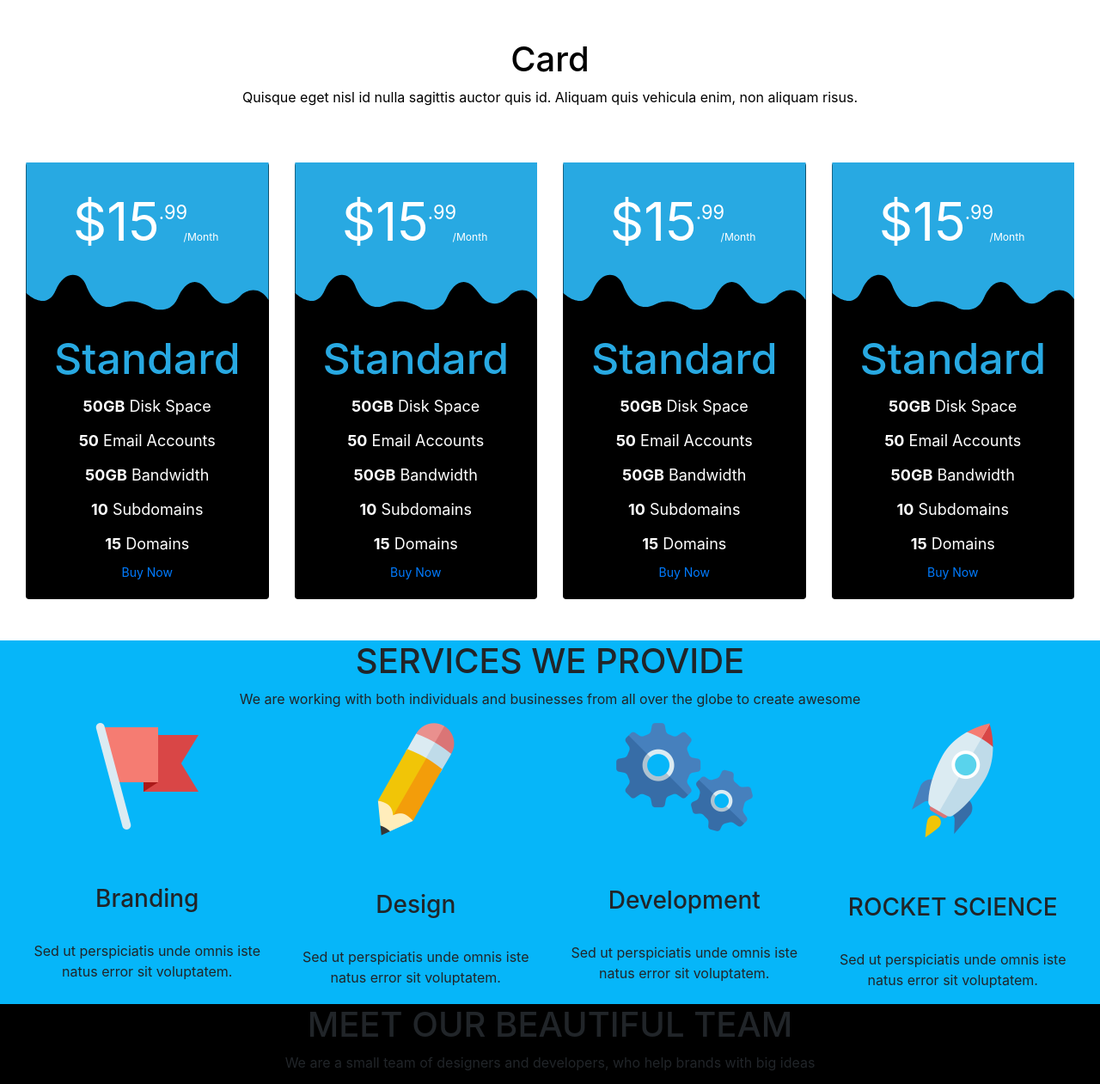
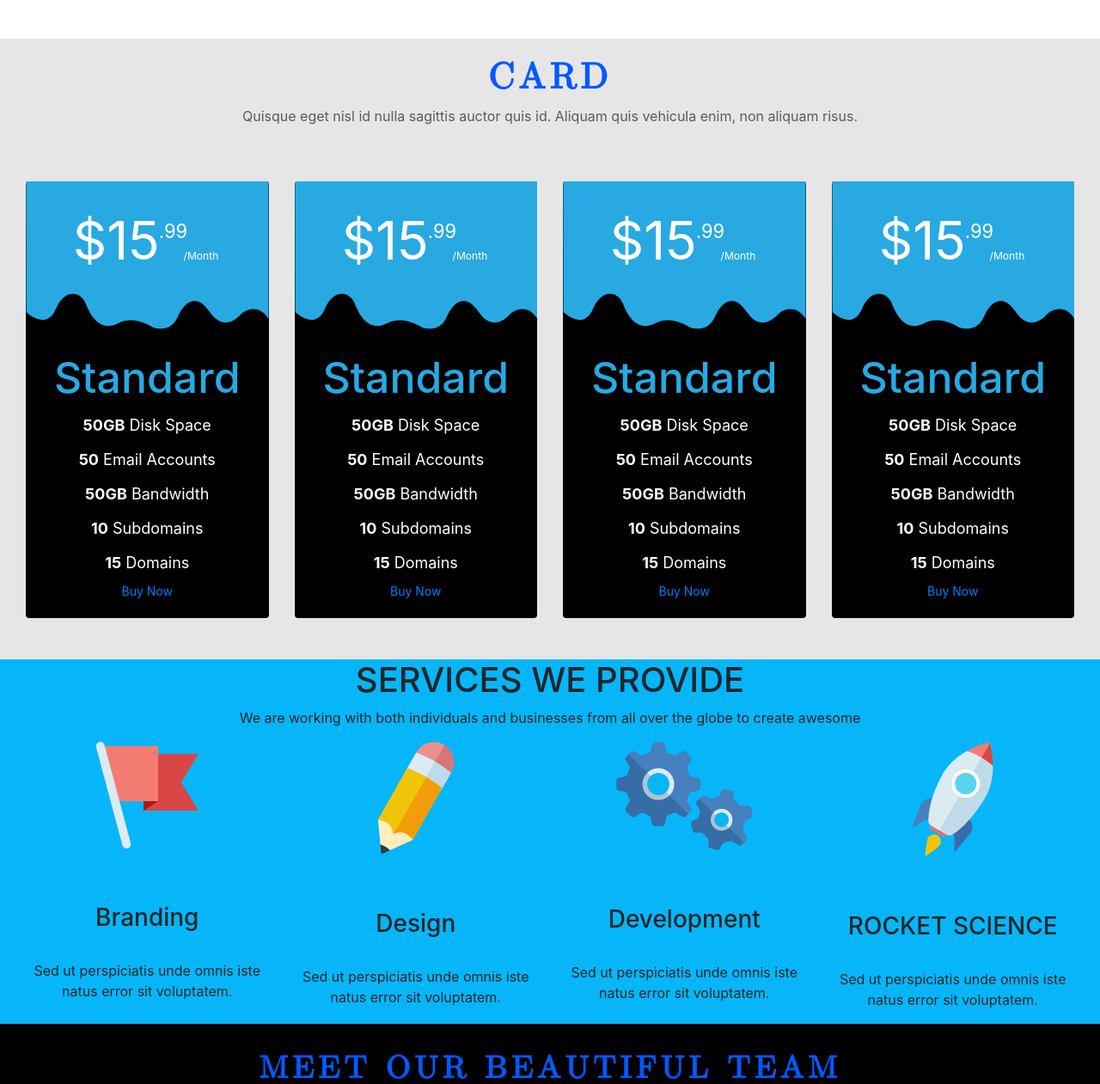
Before and after one commit to atiqurrahman-it/PortfolioDesign, a plain HTML site: page index.html in a window 1280 px wide. Shown: the part 968-2229 px from the top of the page at 86% size. Drawn offline with nearby package versions, Linux system fonts and the light colour scheme.

Commit message:
abou page

```diff
--- a/index.html
+++ b/index.html
@@ -66,7 +66,7 @@
 <!-- ********************************************************************-->
 <!-- ................... About Me section  End  ............................-->
 <!-- ********************************************************************-->
-<section id="about_me">
+<section id="about_me" class="my_about">
   <div class="">
     <div class="row">
         <div class="col-md-4">
@@ -120,12 +120,12 @@
 <!-- ................... About Me section  End  ............................-->
 <!-- ********************************************************************-->
 <!-- ................. card section  start  ......................-->
-<section id="card">
+<section id="my-card">
     <div class="container-fluid">
         <div class="row">
-            <div class="col-12 text-center">
-                    <h1 style="color:black;"> Card </h1>
-                    <p style="color: black"> Quisque eget nisl id nulla sagittis auctor quis id. Aliquam quis vehicula enim, non aliquam risus.  </p>
+            <div class="col-12 text-center card_header_part">
+                    <h1 > Card </h1>
+                    <p> Quisque eget nisl id nulla sagittis auctor quis id. Aliquam quis vehicula enim, non aliquam risus.  </p>
                 </div>
         </div> <!-- first or heder row end-->
         <div class="row">
@@ -309,7 +309,7 @@
         <div class="neet-out-team text-center">
             <div class="row">
                 <!-- first row. start  .-->
-                <div class="col-12">
+                <div class="col-12 our_tem_header">
                     <h1 > MEET OUR BEAUTIFUL TEAM </h1>
                     <p>We are a small team of designers and developers, who help brands with big ideas</p>
                 </div>
@@ -399,7 +399,7 @@
 <!-- *********************************************************************-->
 <section class="client-div" id="client">
         <div class="row">
-            <div class="col-12 text-center">
+            <div class="col-12 text-center clitent-header">
                 <h1> our clients </h1>
                 <p>my  online clients in  fiverr market place   </p>
             </div>
--- a/resources/css/style.css
+++ b/resources/css/style.css
@@ -118,13 +118,18 @@ background-position:  center center;
 }
 
 .a-f-n{
-   margin-right: 80px;
    color: #000000;
     font-family: serif;
     font-weight: 600;
     font-size: 19px;
 
 }
+
+ul.about-info li span {
+    width: calc(20% + 50px);
+
+}
+
 
 
 .my-habit i{
@@ -147,14 +152,27 @@ background-position:  center center;
 
 /* ........... card section start .................*/
 
-.card-div-section{
-    background-color:#ffffff;
+#my-card{
+    background-color:#e6e6e6;
     width: 100%;
     clear: both;
 }
 
+.card_header_part h1{
+  margin-top: 20px;
+  color: #005aff;
+    font-size: 42px;
+    font-weight: 700;
+    font-family: math;
+    letter-spacing: 0.3rem;
+    text-transform: uppercase;
+}
+.card_header_part p{
+  color: #615858;
+  text-align: center;
+}
+
 .card{
-
     clear: both;
     background-color: black;
     border-radius: none;
@@ -240,17 +258,31 @@ background-color: black;
 /* ###################################################### */
 /* ...........our-tem section start ............ */
 .our-tem{
-
   background-color: #000000;
   clear: both;
 
 }
 
+.our_tem_header h1{
+  margin-top: 30px;
+  color: #005aff;
+    font-size: 37px;
+    font-weight: 700;
+    font-family: math;
+    letter-spacing: 0.3rem;
+}
+.our_tem_header p{
+  color: #ffff;
+  text-align: center;
+  padding-bottom: 35px;
+}
+
 .atikur img{
     width: 240px;
     height: 240px;
-    border-radius: 50% 50% 0 50%;
-    border-bottom: 5px solid #28a9e2;
+    /*border-radius: 50% 50% 0 50%*/;
+    border-radius: 50%;
+    border-bottom: 5px solid ;
     transition:0.7s;
 
 }
@@ -367,6 +399,22 @@ background-color: black;
     overflow: hidden;
 }
 
+.clitent-header h1{
+   margin-top: 30px;
+   color: #c51414;
+    font-size: 42px;
+    font-weight: 700;
+    font-family: math;
+    letter-spacing: 0.3rem;
+    text-transform: uppercase;
+}
+.clitent-header p{
+  color: #000;
+  text-align: center;
+  padding-bottom: 35px;
+}
+
+
 
 .swiper-container {
     width: 100%;
```
